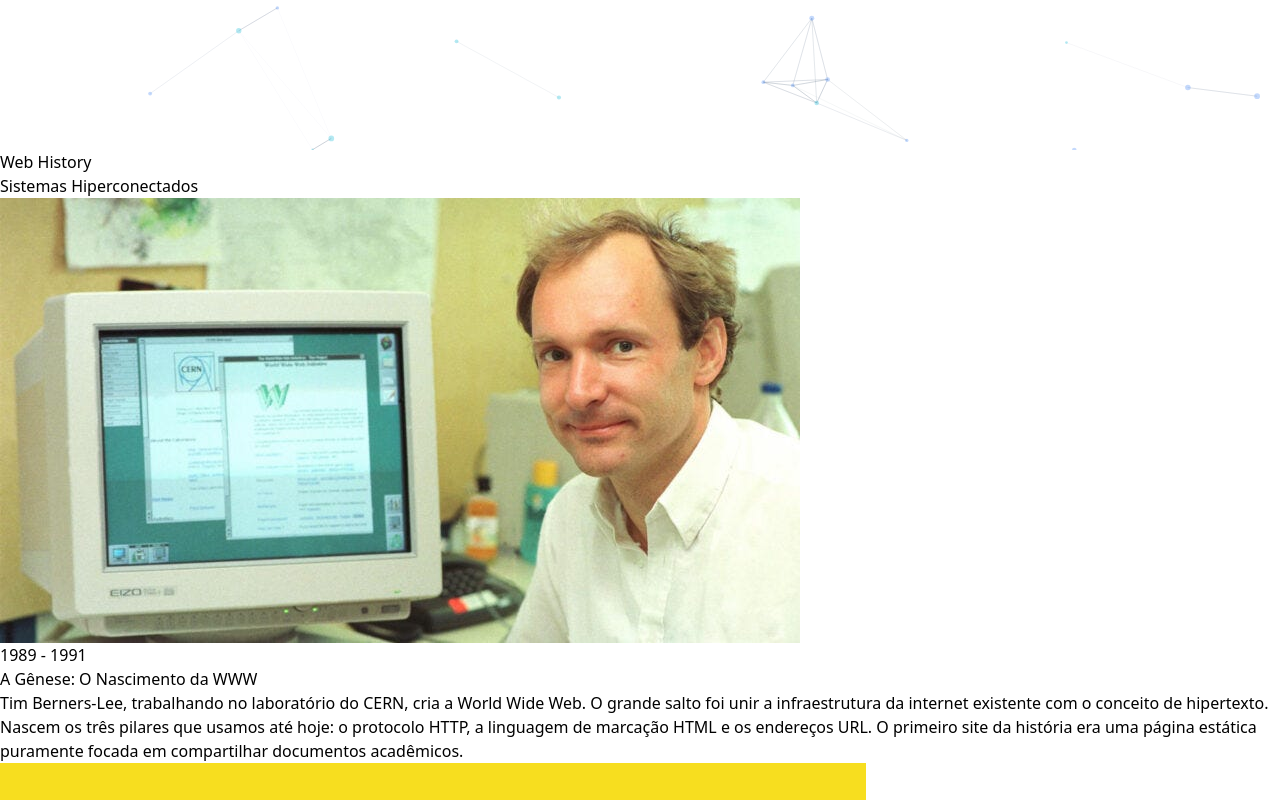
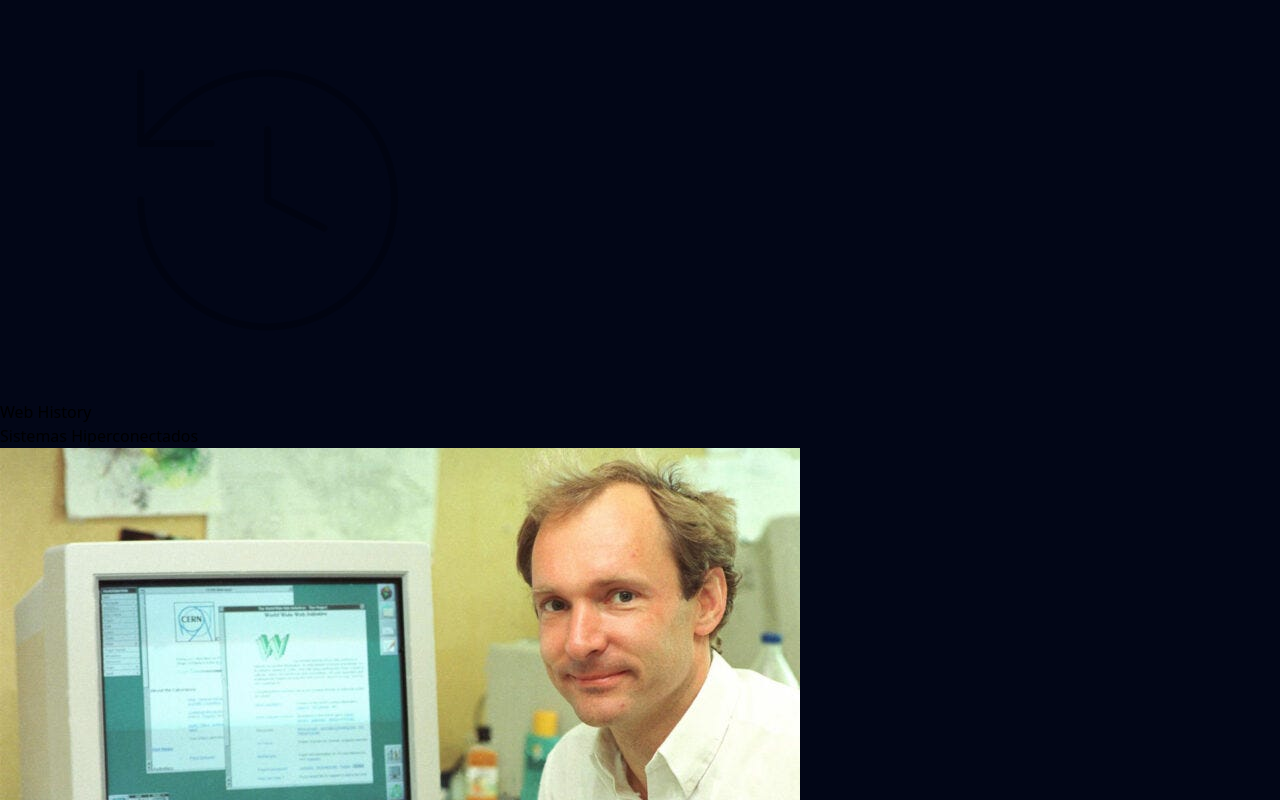
Before and after one commit to fellipedecastro0/web-history-timeline, a React (Vite) app: page / in a window 1280 px wide. Shown: the top 800 px of the page. Built offline with nearby package versions, Linux system fonts and the light colour scheme.

Commit message:
fix: corrige erros de build e ajusta contraste do modal

```diff
--- a/src/App.tsx
+++ b/src/App.tsx
@@ -1,11 +1,12 @@
 import './App.css';
 import { TimelineItem } from './components/TimelineItem';
-import { useState } from 'react';
+import { useState, useEffect } from 'react'; // Adicionado useEffect para o timer
 import { Modal } from './components/Modal';
 import { Reflections } from './components/Reflections';
-import { ParticlesBackground } from './components/ParticlesBackground';
+// Removido: import { ParticlesBackground } from './components/ParticlesBackground';
 import { Loader } from './components/Loader';
-import { motion, useScroll, useSpring, useMotionValue, AnimatePresence } from "framer-motion";
+import { motion, useScroll, useSpring, useTransform, AnimatePresence } from "framer-motion";
+import { Clock, History, Hourglass, Monitor } from "lucide-react"; // Ícones para a transformação
 
 export type MileStone = {
   id: number;
@@ -14,8 +15,10 @@ export type MileStone = {
   descricao: string;
   imagem: string;
   ehLogo?: boolean;
+  ehClaro?: boolean;
 }
 
+// --- SEU CONTEÚDO ORIGINAL COMPLETO PRESERVADO ---
 const marcosDaWeb: MileStone[] = [
   {
     id: 1,
@@ -46,6 +49,7 @@ const marcosDaWeb: MileStone[] = [
     titulo: 'A Era da Web 2.0 e o AJAX',
     descricao: 'A internet deixa de ser uma via de mão única. O conceito de Web 2.0 foca no conteúdo gerado pelo usuário, dando origem às grandes redes sociais e blogs. Tecnicamente, a adoção do AJAX (Asynchronous JavaScript and XML) revoluciona a experiência: páginas como o Gmail e o Google Maps passam a atualizar dados em tempo real sem precisar recarregar a página inteira.',
     imagem: '/imagens/og-gmail.jpg',
+    ehClaro: true,
   },
   {
     id: 5,
@@ -81,41 +85,62 @@ const marcosDaWeb: MileStone[] = [
 function App() {
   const [loading, setLoading] = useState(true);
   const [marcoSelecionado, setMarcoSelecionado] = useState<MileStone | null>(null);
+  const [bgIndex, setBgIndex] = useState(0);
 
-  const mouseX = useMotionValue(0);
-  const mouseY = useMotionValue(0);
-
-  function handleMouseMove({ clientX, clientY, currentTarget }: any) {
-    const { left, top } = currentTarget.getBoundingClientRect();
-    mouseX.set(clientX - left);
-    mouseY.set(clientY - top);
-  }
+  // Lógica para alternar as imagens de fundo (Relógios/História)
+  useEffect(() => {
+    const interval = setInterval(() => {
+      setBgIndex((prev) => (prev + 1) % 4);
+    }, 4000);
+    return () => clearInterval(interval);
+  }, []);
 
   const { scrollYProgress } = useScroll();
   const scaleX = useSpring(scrollYProgress, { stiffness: 100, damping: 30 });
 
+  const backgroundColor = useTransform(
+    scrollYProgress,
+    [0, 1],
+    ["#020617", "#000000"]
+  );
+
+  const bgIcons = [
+    <Clock size={400} strokeWidth={0.5} />,
+    <History size={400} strokeWidth={0.5} />,
+    <Hourglass size={400} strokeWidth={0.5} />,
+    <Monitor size={400} strokeWidth={0.5} />
+  ];
+
   return (
-    <div onMouseMove={handleMouseMove} className="min-h-screen bg-[#030712] text-white font-sans relative">
-
+    <motion.div
+      style={{ backgroundColor }}
+      className="min-h-screen text-white font-sans relative transition-colors duration-500 overflow-x-hidden"
+    >
       <AnimatePresence>
         {loading && <Loader onFinished={() => setLoading(false)} />}
       </AnimatePresence>
 
-      <motion.div
-        className="pointer-events-none absolute -inset-px z-0"
-        style={{
-          background: `radial-gradient(800px circle at ${mouseX}px ${mouseY}px, rgba(34, 211, 238, 0.1), transparent 80%)`,
-        }}
-      />
-
-      <div className="fixed inset-0 bg-[radial-gradient(ellipse_at_top,_var(--tw-gradient-stops))] from-slate-900 via-[#111827] to-black -z-20" />
-      <ParticlesBackground />
+      {/* ANIMAÇÃO DE FUNDO: Imagens/Relógios em transformação */}
+      <div className="fixed inset-0 z-0 flex items-center justify-center pointer-events-none opacity-[0.03]">
+        <AnimatePresence mode="wait">
+          <motion.div
+            key={bgIndex}
+            initial={{ opacity: 0, scale: 0.8 }}
+            animate={{ opacity: 1, scale: 1 }}
+            exit={{ opacity: 0, scale: 1.1 }}
+            transition={{ duration: 2, ease: "easeInOut" }}
+            className="text-cyan-500"
+          >
+            {bgIcons[bgIndex]}
+          </motion.div>
+        </AnimatePresence>
+      </div>
 
       <motion.div className="fixed top-0 left-0 right-0 h-1.5 bg-gradient-to-r from-blue-600 to-cyan-400 z-[100] origin-left" style={{ scaleX }} />
 
       <div className="relative z-10 py-16 px-4">
         <motion.header initial={{ opacity: 0, y: -20 }} animate={{ opacity: 1, y: 0 }} className="mb-32 text-center">
-          <h1 className="text-5xl md:text-8xl font-black mb-4 text-transparent bg-clip-text bg-gradient-to-b from-white to-slate-500 uppercase italic">
+          <h1 className="text-5xl md:text-8xl font-black mb-4 text-transparent bg-clip-text bg-gradient-to-b from-white to-slate-500 uppercase italic tracking-tighter">
             Web History
           </h1>
           <div className="h-1 w-24 bg-cyan-500 mx-auto mb-6" />
@@ -132,13 +157,12 @@ function App() {
         <Reflections />
       </div>
 
-      {/* MODAL FORA DO PADDING PARA NÃO CORTAR */}
       <AnimatePresence>
         {marcoSelecionado && (
           <Modal item={marcoSelecionado} onClose={() => setMarcoSelecionado(null)} />
         )}
       </AnimatePresence>
-    </div>
+    </motion.div>
   );
 }
 
--- a/src/components/Loader.tsx
+++ b/src/components/Loader.tsx
@@ -1,44 +1,36 @@
-// src/components/Loader.tsx
 import { motion } from "framer-motion";
-import { useEffect, useState } from "react";
+import { useEffect } from "react";
 
 export function Loader({ onFinished }: { onFinished: () => void }) {
-  const [text, setText] = useState("");
-  const messages = [
-    "> Iniciando protocolo HTTP...",
-    "> Conectando ao CERN (1989)...",
-    "> Injetando JavaScript no motor...",
-    "> Renderizando a Linha do Tempo...",
-    "> Web History Ready."
-  ];
-
   useEffect(() => {
-    let currentLine = 0;
-    const interval = setInterval(() => {
-      if (currentLine < messages.length) {
-        setText(prev => prev + messages[currentLine] + "\n");
-        currentLine++;
-      } else {
-        setTimeout(onFinished, 1000); // Espera 1s e fecha
-        clearInterval(interval);
-      }
-    }, 600);
-    return () => clearInterval(interval);
-  }, []);
+    const timer = setTimeout(onFinished, 2000); // 2 segundos de carregamento
+    return () => clearTimeout(timer);
+  }, [onFinished]);
 
   return (
     <motion.div
-      exit={{ opacity: 0, scale: 1.1 }}
-      className="fixed inset-0 z-[200] bg-black flex items-center justify-center font-mono p-10"
+      exit={{ opacity: 0 }}
+      className="fixed inset-0 z-[200] bg-[#020617] flex flex-col items-center justify-center"
     >
-      <div className="text-cyan-500 text-lg md:text-2xl whitespace-pre-line leading-relaxed">
-        {text}
-        <motion.span
-          animate={{ opacity: [0, 1, 0] }}
-          transition={{ repeat: Infinity, duration: 0.8 }}
-          className="inline-block w-3 h-6 bg-cyan-500 ml-2"
+      {/* O Relógio Minimalista */}
+      <div className="relative w-20 h-20 border-4 border-cyan-500/30 rounded-full flex items-center justify-center">
+        {/* Ponteiro do Relógio */}
+        <motion.div
+          animate={{ rotate: 360 }}
+          transition={{ duration: 2, repeat: Infinity, ease: "linear" }}
+          className="absolute w-1 h-8 bg-cyan-500 origin-bottom bottom-1/2 rounded-full"
         />
+        <div className="w-2 h-2 bg-cyan-500 rounded-full z-10" />
       </div>
+
+      <motion.p
+        initial={{ opacity: 0 }}
+        animate={{ opacity: [0, 1, 0] }}
+        transition={{ duration: 1.5, repeat: Infinity }}
+        className="mt-8 text-cyan-400 font-mono text-xs tracking-[0.3em] uppercase"
+      >
+        A Sincronizar Épocas...
+      </motion.p>
     </motion.div>
   );
 }
--- a/src/components/TimelineItem.tsx
+++ b/src/components/TimelineItem.tsx
@@ -7,6 +7,7 @@ interface Props {
   onClick: () => void;
 }
 
+// O erro aconteceu porque o Vite não encontrou este 'export' abaixo
 export function TimelineItem({ marco, isLeft, onClick }: Props) {
   return (
     <div className={`flex items-center justify-between mb-24 w-full ${isLeft ? "flex-row" : "flex-row-reverse"}`}>
@@ -22,7 +23,7 @@ export function TimelineItem({ marco, isLeft, onClick }: Props) {
           onClick={onClick}
           className="group relative overflow-hidden rounded-[2rem] bg-slate-900/60 border border-white/10 backdrop-blur-xl hover:border-cyan-500/40 transition-all duration-500 cursor-pointer"
         >
-          {/* FOTO NO SCROLL - ÁREA AJUSTADA */}
+          {/* FOTO NO SCROLL */}
           <div className={`h-52 overflow-hidden flex items-center justify-center relative ${marco.ehLogo ? "bg-slate-900/80" : "bg-black/30"}`}>
              <div className="absolute inset-0 bg-gradient-to-t from-slate-900/80 via-transparent to-transparent z-10 pointer-events-none"/>
             <img
@@ -35,9 +36,22 @@ export function TimelineItem({ marco, isLeft, onClick }: Props) {
           </div>
 
           <div className={`p-6 ${isLeft ? "text-right" : "text-left"} relative z-20`}>
-            <span className="text-cyan-400 font-mono text-xs tracking-widest mb-1 block">{marco.ano}</span>
-            <h3 className="text-xl font-bold text-white mb-2">{marco.titulo}</h3>
-            <p className="text-slate-400 text-xs leading-relaxed line-clamp-2">{marco.descricao}</p>
+            <span className="text-cyan-400 font-mono text-xs tracking-widest mb-1 block">
+              {marco.ano}
+            </span>
+
+            {/* AQUI ESTÁ A MUDANÇA DE "TOM" BASEADA NO EHCLARO */}
+            <h3 className={`text-xl font-bold mb-2 transition-colors ${
+              marco.ehClaro ? "text-cyan-300" : "text-white"
+            }`}>
+              {marco.titulo}
+            </h3>
+
+            <p className={`text-xs leading-relaxed line-clamp-2 transition-colors ${
+              marco.ehClaro ? "text-slate-300" : "text-slate-400"
+            }`}>
+              {marco.descricao}
+            </p>
           </div>
         </div>
       </motion.div>
```
Also changed, not shown: src/components/Modal.tsx (+15 -11 lines).
